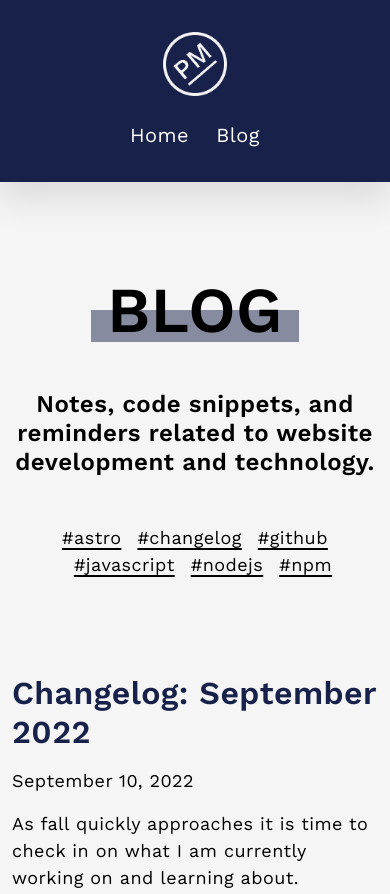
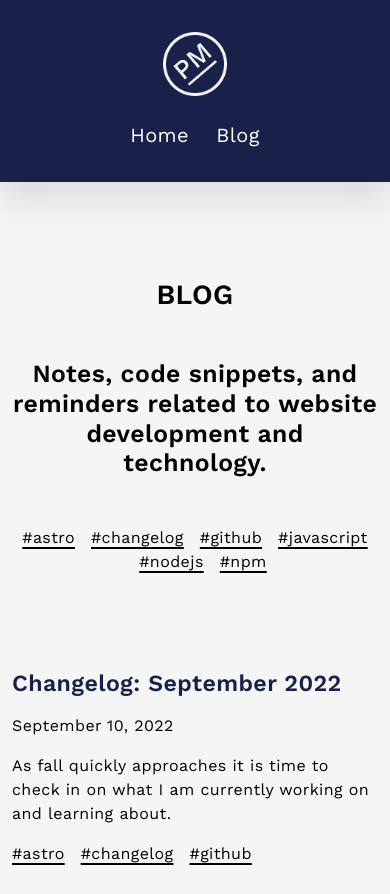
Before and after one commit to petermorgandev/petermorgan.dev, an Astro site: page /blog in a window 390 px wide. Shown: the top 894 px of the page. Built offline with nearby package versions, Linux system fonts and the light colour scheme; Astro itself is replaced by a stand-in of ours.

Commit message:
Responsive changes for #23

```diff
--- a/src/components/blog/PostList.astro
+++ b/src/components/blog/PostList.astro
@@ -10,10 +10,7 @@ const dateOptions: object = {
 	day: "numeric",
 };
 
-const formattedPublishDate = new Date(publishDate).toLocaleDateString(
-	"en-US",
-	dateOptions
-);
+const formattedPublishDate = new Date(publishDate).toLocaleDateString("en-US", dateOptions);
 
 const blogDirectory = "blog";
 ---
@@ -30,6 +27,8 @@ const blogDirectory = "blog";
 </article>
 
 <style lang="scss">
+	@import "../../styles/base/_variables.scss";
+
 	.post-preview {
 		&:not(:last-child) {
 			margin-bottom: 3rem;
@@ -37,7 +36,9 @@ const blogDirectory = "blog";
 	}
 
 	h3 {
-		font-size: 2rem;
+		@media screen and (min-width: $breakpoint-sm) {
+			font-size: 2rem;
+		}
 	}
 
 	h2,
@@ -46,11 +47,11 @@ const blogDirectory = "blog";
 	}
 
 	a {
-		color: #172149;
+		color: $color-blue;
 		text-decoration: none;
 
 		&:hover {
-			color: #172149;
+			color: $color-blue;
 			text-decoration: underline;
 		}
 	}
--- a/src/components/homepage/homepageIntro.astro
+++ b/src/components/homepage/homepageIntro.astro
@@ -3,20 +3,22 @@ import ContactIcons from "../ContactIcons.astro";
 ---
 
 <div class="col-12 col-lg-10 col-xl-8 mb-6r text-center position-relative">
-	<img src="/components/homepageIntro/wordmark-circle-rotated-navy-50percentopacity-173x173px.png" alt="PM wordmark in circle rotated at an angle" class="wordmark" />
+	<img src="/components/homepageIntro/wordmark-circle-rotated-navy-50percentopacity-173x173px.png" alt="PM wordmark in circle rotated at an angle" class="wordmark d-none d-sm-block" />
 	<h1>
 		<span class="start">Hi, I'm</span>
 		<span class="middle">Peter Morgan</span>
 		<span class="end">Web Developer</span>
 	</h1>
 
-	<p class="mb-4 px-md-4">Solving technical problems and writing code by day. <a href="https://djpetermorgan.com">Mixing electronic music</a>, playing computer/tabletop <a href="https://toukana.com/dorfromantik/" title="This links to the homepage for Dorformantik: a great indie game for PC (and soon Nintendo Switch) that I have played recently.">games</a>, and <a href="/tag/changelog/">lifelong learner</a> by night. Welcome to my small corner of the internet.</p>
+	<p class="mb-4 px-md-4">Solving technical problems and writing code by day. <a href="https://djpetermorgan.com">Mixing electronic music</a>, playing computer/tabletop <a href="https://toukana.com/dorfromantik/" title="This links to the homepage for Dorformantik: a great indie game for PC (and soon Nintendo Switch) that I have played recently.">games</a>, and <a href="/tag/changelog/" title="Blog posts tagged with Changelog highlighting what I am working on and learning about.">lifelong learner</a> by night. Welcome to my small corner of the internet.</p>
 	<p class="mb-0">
 		<ContactIcons mode="dark" />
 	</p>
 </div>
 
 <style lang="scss">
+	@import "../../styles/base/_variables.scss";
+
 	.wordmark {
 		position: absolute;
 		top: -60px;
@@ -33,7 +35,6 @@ import ContactIcons from "../ContactIcons.astro";
 	.middle,
 	.end {
 		display: block;
-		line-height: 1;
 	}
 
 	.start,
@@ -41,17 +42,28 @@ import ContactIcons from "../ContactIcons.astro";
 		margin-bottom: 1rem;
 	}
 
-	.start,
-	.end {
-		font-size: 3rem;
-	}
-
 	.middle {
-		font-size: 5rem;
 		text-transform: uppercase;
 	}
 
 	.end {
 		font-weight: 400;
 	}
+
+	@media screen and (min-width: $breakpoint-md) {
+		.start,
+		.middle,
+		.end {
+			line-height: 1;
+		}
+
+		.start,
+		.end {
+			font-size: 3rem;
+		}
+
+		.middle {
+			font-size: 5rem;
+		}
+	}
 </style>
--- a/src/pages/blog.astro
+++ b/src/pages/blog.astro
@@ -8,10 +8,7 @@ const description = "Notes, code snippets, and reminders related to website deve
 
 const getPosts = await Astro.glob("../data/blog-posts/*.md");
 const sortedPosts = getPosts.sort((a, b) => {
-	return (
-		new Date(b.frontmatter.publishDate).valueOf() -
-		new Date(a.frontmatter.publishDate).valueOf()
-	);
+	return new Date(b.frontmatter.publishDate).valueOf() - new Date(a.frontmatter.publishDate).valueOf();
 });
 
 const tagSet = new Set();
@@ -26,10 +23,9 @@ const tagArray = [...tagSet];
 <BaseLayout title={title} description={description}>
 	<div class="container">
 		<div class="row justify-content-center">
-			<div
-				class="d-flex flex-column align-items-center col-12 col-lg-10 col-xl-8 no-margin-last-element mb-6r">
-				<h1 class="mb-5 text-center">Blog</h1>
-				<h2 class="mb-5 fontsize-h3 text-center">Notes, code snippets, and reminders related to website development and technology.</h2>
+			<div class="d-flex flex-column align-items-center col-12 col-lg-10 col-xl-8 no-margin-last-element mb-6r text-center">
+				<h1 class="mb-5">Blog</h1>
+				<h2 class="mb-5 fontsize-h3">Notes, code snippets, and reminders related to website development and technology.</h2>
 				<TagList tags={tagArray} align="center" />
 			</div>
 			<section aria-label="Blog post list" class="col-12 col-lg-10 col-xl-8">
@@ -40,14 +36,17 @@ const tagArray = [...tagSet];
 </BaseLayout>
 
 <style lang="scss">
+	@import "../styles/base/_variables.scss";
+
 	h1 {
-		text-align: center;
 		text-transform: uppercase;
-		line-height: 1;
-		margin-bottom: 3rem;
-		padding-right: 1rem;
-		padding-left: 1rem;
-		width: max-content;
-		box-shadow: inset 0 -0.5em 0 #868b9f;
+
+		@media screen and (min-width: $breakpoint-sm) {
+			box-shadow: inset 0 -0.5em 0 #868b9f;
+			line-height: 1;
+			padding-right: 1rem;
+			padding-left: 1rem;
+			width: max-content;
+		}
 	}
 </style>
--- a/src/pages/tag/[slug].astro
+++ b/src/pages/tag/[slug].astro
@@ -61,14 +61,19 @@ const { tag, posts } = Astro.props;
 </BaseLayout>
 
 <style lang="scss">
+	@import "../../styles/base/_variables.scss";
+
 	h1 {
 		text-align: center;
 		text-transform: uppercase;
-		line-height: 1;
 		margin-bottom: 3rem;
-		padding-right: 1rem;
-		padding-left: 1rem;
-		width: max-content;
-		box-shadow: inset 0 -0.5em 0 #868b9f;
+
+		@media screen and (min-width: $breakpoint-md) {
+			box-shadow: inset 0 -0.5em 0 #868b9f;
+			line-height: 1;
+			padding-right: 1rem;
+			padding-left: 1rem;
+			width: max-content;
+		}
 	}
 </style>
--- a/src/styles/text/_headings.scss
+++ b/src/styles/text/_headings.scss
@@ -1,16 +1,25 @@
 h1 {
-	font-size: $fs-h1-desktop;
 	font-weight: $fw-bold;
+
+	@media screen and (min-width: $breakpoint-sm) {
+		font-size: $fs-h1-desktop;
+	}
 }
 
 h2 {
-	font-size: $fs-h2-desktop;
 	font-weight: $fw-bold;
+
+	@media screen and (min-width: $breakpoint-sm) {
+		font-size: $fs-h2-desktop;
+	}
 }
 
 h3 {
-	font-size: $fs-h3-desktop;
 	font-weight: $fw-normal;
+
+	@media screen and (min-width: $breakpoint-sm) {
+		font-size: $fs-h3-desktop;
+	}
 }
 
 .small-heading {
--- a/src/styles/text/_text-utilities.scss
+++ b/src/styles/text/_text-utilities.scss
@@ -1,13 +1,19 @@
 .fontsize {
 	&-h1 {
-		font-size: $fs-h1-desktop;
+		@media screen and (min-width: $breakpoint-sm) {
+			font-size: $fs-h1-desktop;
+		}
 	}
 
 	&-h2 {
-		font-size: $fs-h2-desktop;
+		@media screen and (min-width: $breakpoint-sm) {
+			font-size: $fs-h2-desktop;
+		}
 	}
 
 	&-h3 {
-		font-size: $fs-h3-desktop;
+		@media screen and (min-width: $breakpoint-sm) {
+			font-size: $fs-h3-desktop;
+		}
 	}
 }
--- a/src/styles/text/_typography.scss
+++ b/src/styles/text/_typography.scss
@@ -1,10 +1,13 @@
 body {
 	color: $color-body;
 	font-family: $font-special;
-	font-size: $fs-body-desktop;
 	font-weight: $fw-normal;
 	letter-spacing: 0.025em;
 	line-height: 1.5;
+
+	@media screen and (min-width: $breakpoint-sm) {
+		font-size: $fs-body-desktop;
+	}
 }
 
 small,
```
Also changed, not shown: src/components/homepage/homepageBlogPosts.astro (+8 -2 lines).
